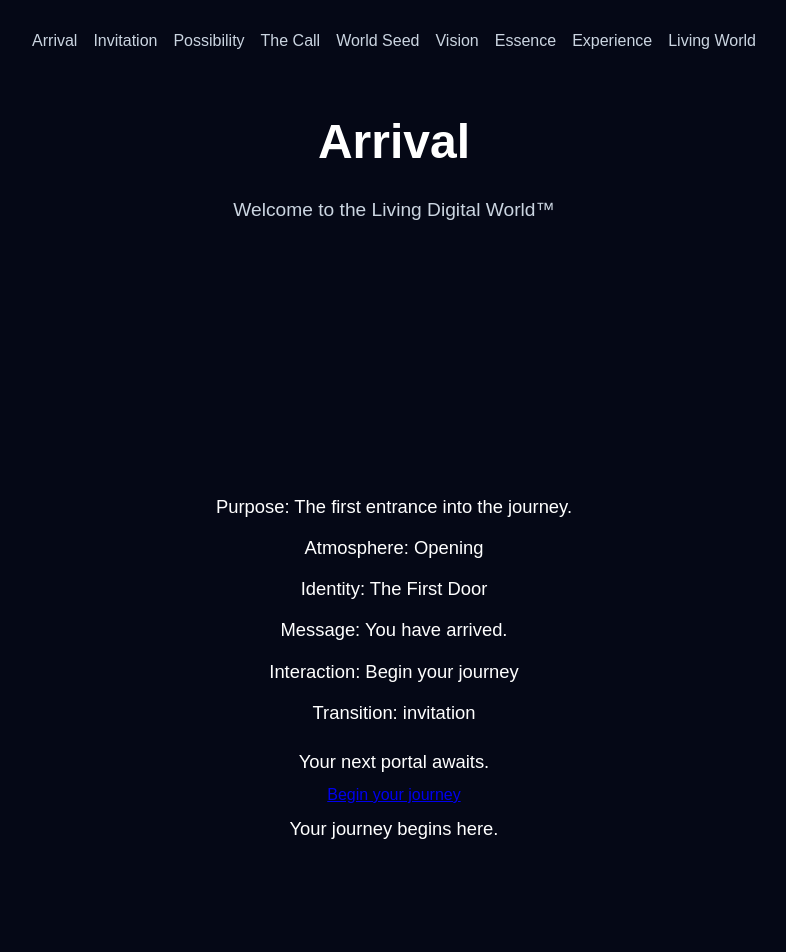
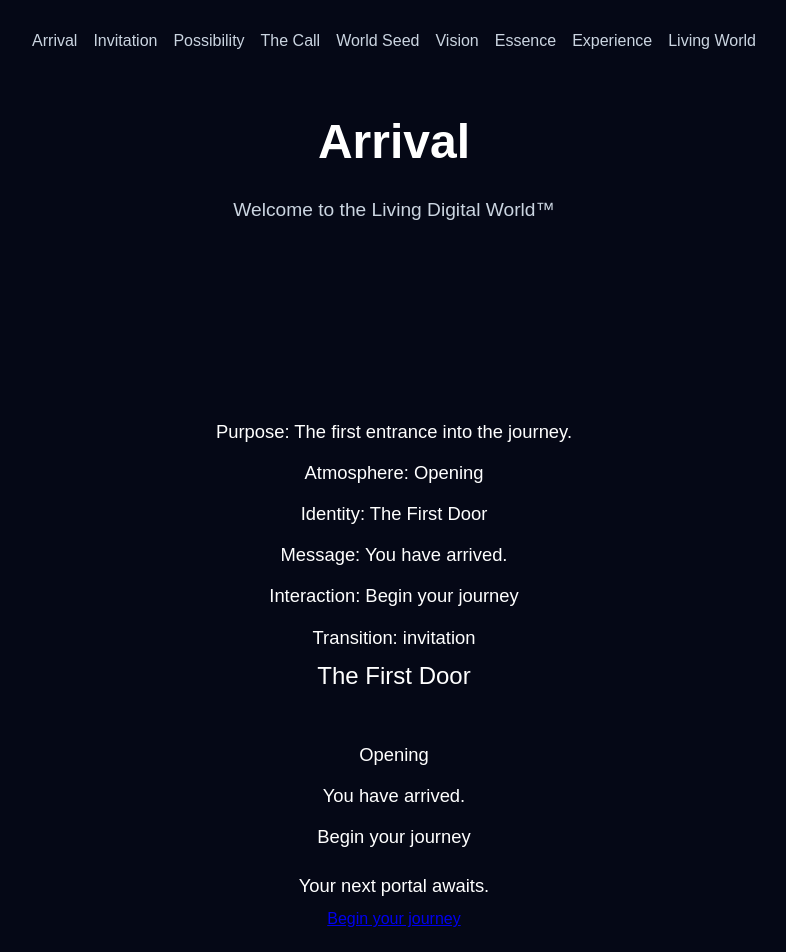
Before and after one commit to mysticanaturae/blinkita-living-digital-world, a React (Vite) app: page / in a window 1280 px wide. Shown: the top 952 px of the page, without its empty margins (246-1032 px from the left). Built offline with nearby package versions, Linux system fonts and the light colour scheme.

Commit message:
Add portal experience renderer

```diff
--- /dev/null
+++ b/src/components/experience/PortalExperience.jsx
@@ -0,0 +1,32 @@
+export default function PortalExperience({
+    identity,
+    atmosphere,
+    message,
+    interaction,
+}) {
+
+    return (
+        <section className="portal-experience">
+
+            <h2>
+                {identity}
+            </h2>
+
+
+            <p>
+                {atmosphere}
+            </p>
+
+
+            <p>
+                {message}
+            </p>
+
+
+            <p>
+                {interaction}
+            </p>
+
+        </section>
+    );
+}
--- a/src/pages/ArrivalPage.jsx
+++ b/src/pages/ArrivalPage.jsx
@@ -1,5 +1,6 @@
 import PortalShell from "../layouts/PortalShell";
 import PortalIdentity from "../components/experience/PortalIdentity";
+import PortalExperience from "../components/experience/PortalExperience";
 import PortalGateway from "../components/navigation/PortalGateway";
 
 import { getPortal } from "../core/registry/PortalRegistry";
@@ -32,15 +33,19 @@ export default function ArrivalPage() {
             />
 
 
+            <PortalExperience
+                identity={portal.experience.identity}
+                atmosphere={portal.experience.atmosphere}
+                message={portal.experience.message}
+                interaction={portal.experience.interaction}
+            />
+
+
             <PortalGateway
                 currentPortalId={portal.id}
             />
 
 
-            <p>
-                Your journey begins here.
-            </p>
-
         </PortalShell>
     );
 }
```
